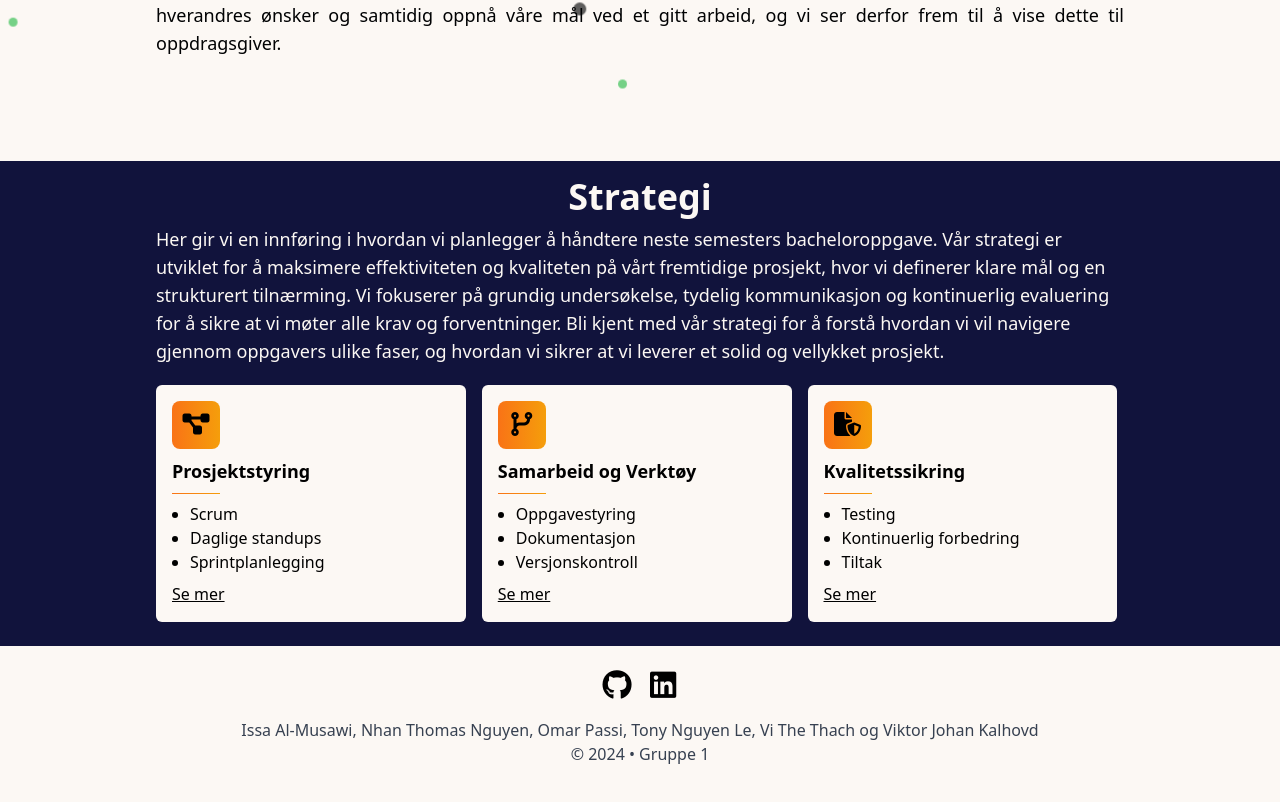
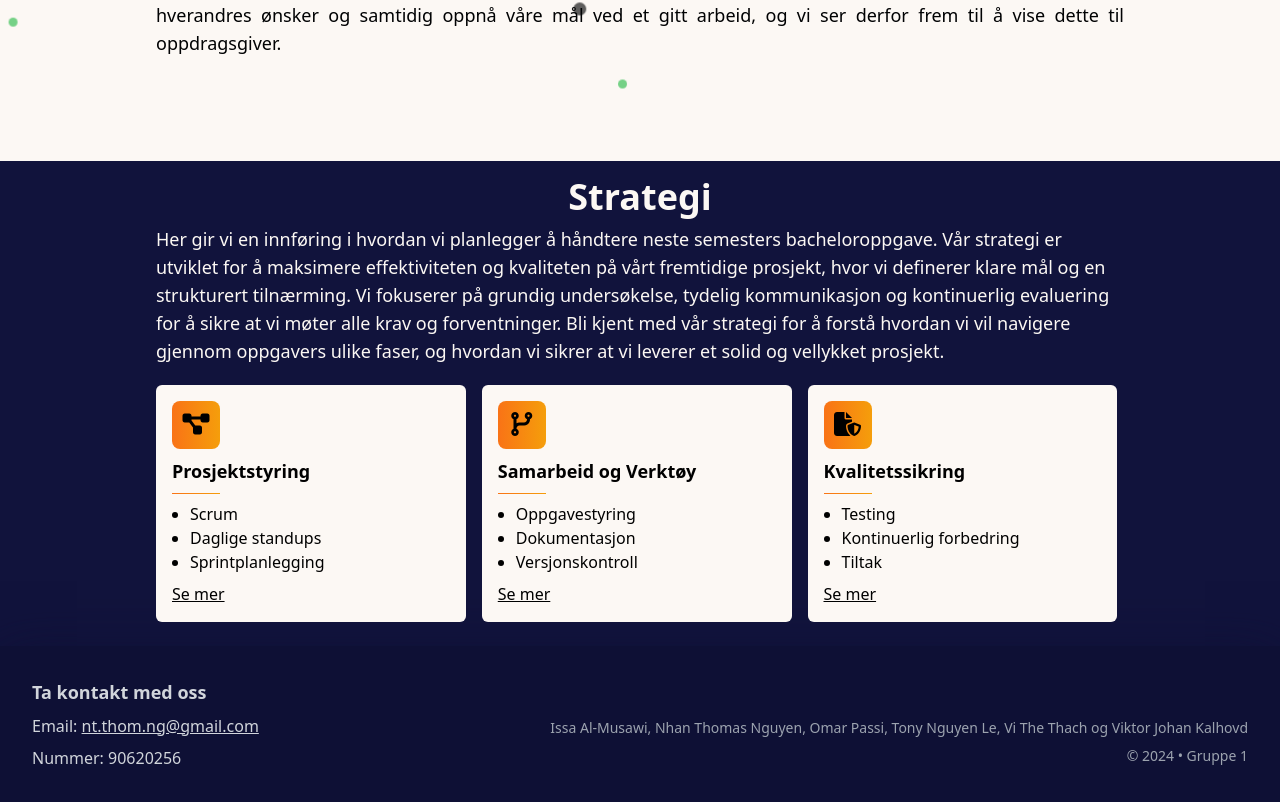
Before and after one commit to thevithach/Gruppe-1-IS-310, a React (Vite) app: page /HvorforOss in a window 1280 px wide. Shown: the part 704-1506 px from the top of the page. Built offline with nearby package versions, Linux system fonts and the light colour scheme; a web font is replaced by a local one.

Commit message:
refactor footer

```diff
--- a/src/components/Layout/Footer.tsx
+++ b/src/components/Layout/Footer.tsx
@@ -2,39 +2,23 @@ import React from "react";
 
 const Footer: React.FC = () => {
   return (
-    <footer className="bg-[#fcf8f4] text-gray-700 py-6">
-      <div className="container mx-auto text-center">
-        <ul className="list-none flex justify-center gap-4 mb-4">
-          <li>
-            <a
-              href="https://github.com/thevithach/Gruppe-1-IS-310"
-              target="_blank"
-              rel="noopener noreferrer"
-            >
-              <i
-                className="fa-brands fa-github"
-                style={{ fontSize: "30px", color: "black" }}
-              ></i>
-            </a>
-          </li>
-          <li>
-            <a
-              href="https://www.linkedin.com/"
-              target="_blank"
-              rel="noopener noreferrer"
-            >
-              <i
-                className="fa-brands fa-linkedin"
-                style={{ fontSize: "30px", color: "black" }}
-              ></i>
-            </a>
-          </li>
-        </ul>
-        <p>
-          Issa Al-Musawi, Nhan Thomas Nguyen, Omar Passi, Tony Nguyen Le, Vi The
-          Thach og Viktor Johan Kalhovd
-        </p>
-        <p>© 2024 • Gruppe 1</p>
+    <footer className="bg-[#0e1035] text-gray-300 py-8 shadow-[0_10px_50px_rgba(14,16,53,0.8)]">
+      <div className="container mx-auto text-center md:text-left">
+        <div className="flex flex-col md:flex-row justify-between items-center md:items-start">
+          <div className="mb-4 md:mb-0">
+            <h1 className="font-semibold text-lg">Ta kontakt med oss</h1>
+            <ul className="list-none mt-2 space-y-2">
+              <li className="text-base">
+                Email: <a href="mailto:nt.thom.ng@gmail.com" className="text-gray-300 underline hover:text-orange-500 duration-300">nt.thom.ng@gmail.com</a>
+              </li>
+              <li className="text-base">Nummer: 90620256</li>
+            </ul>
+          </div>
+          <div className="text-sm text-gray-400 text-center md:text-right md:mt-10">
+            <p className="mb-2">Issa Al-Musawi, Nhan Thomas Nguyen, Omar Passi, Tony Nguyen Le, Vi The Thach og Viktor Johan Kalhovd</p>
+            <p>© 2024 • Gruppe 1</p>
+          </div>
+        </div>
       </div>
     </footer>
   );
```
